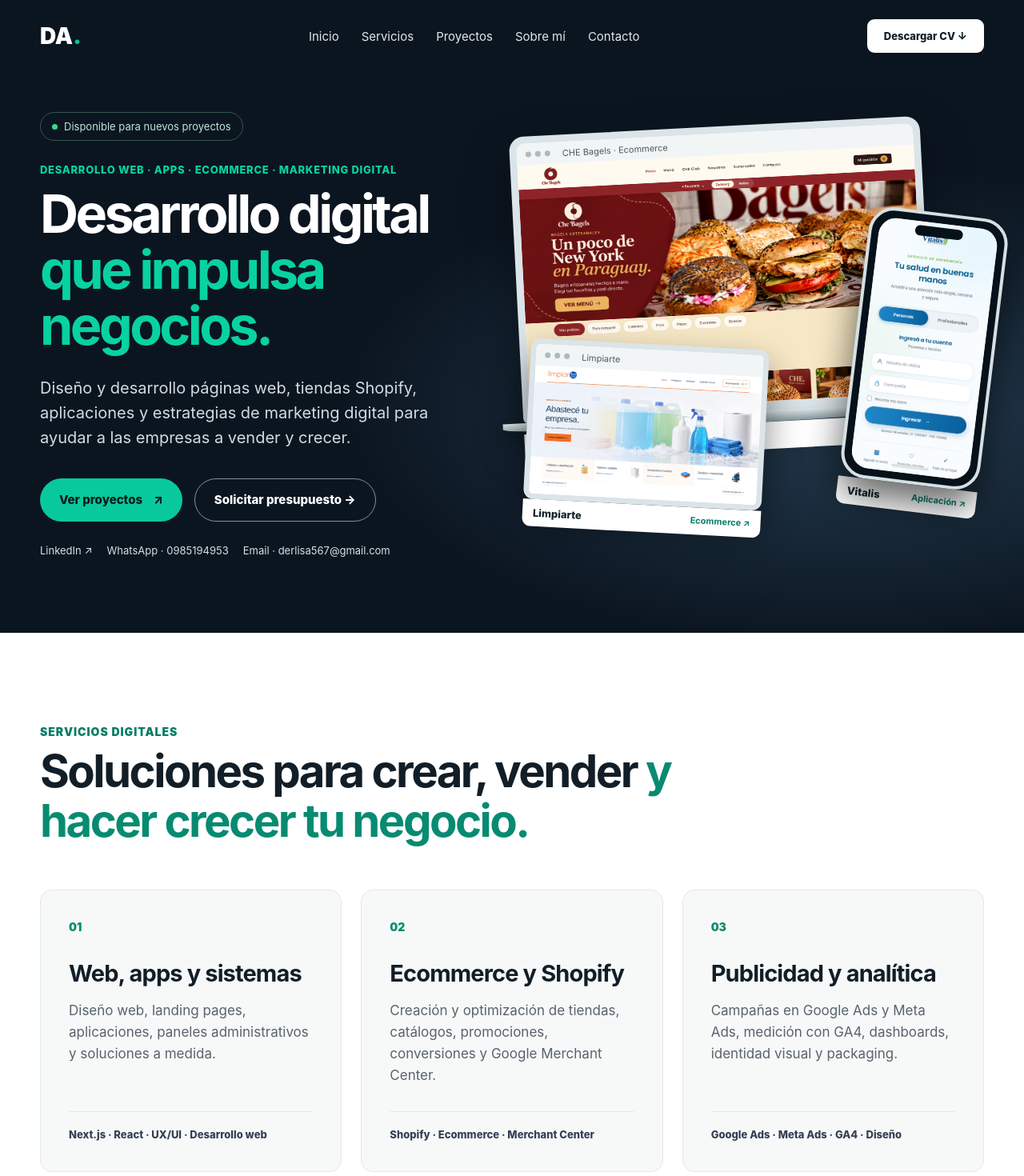
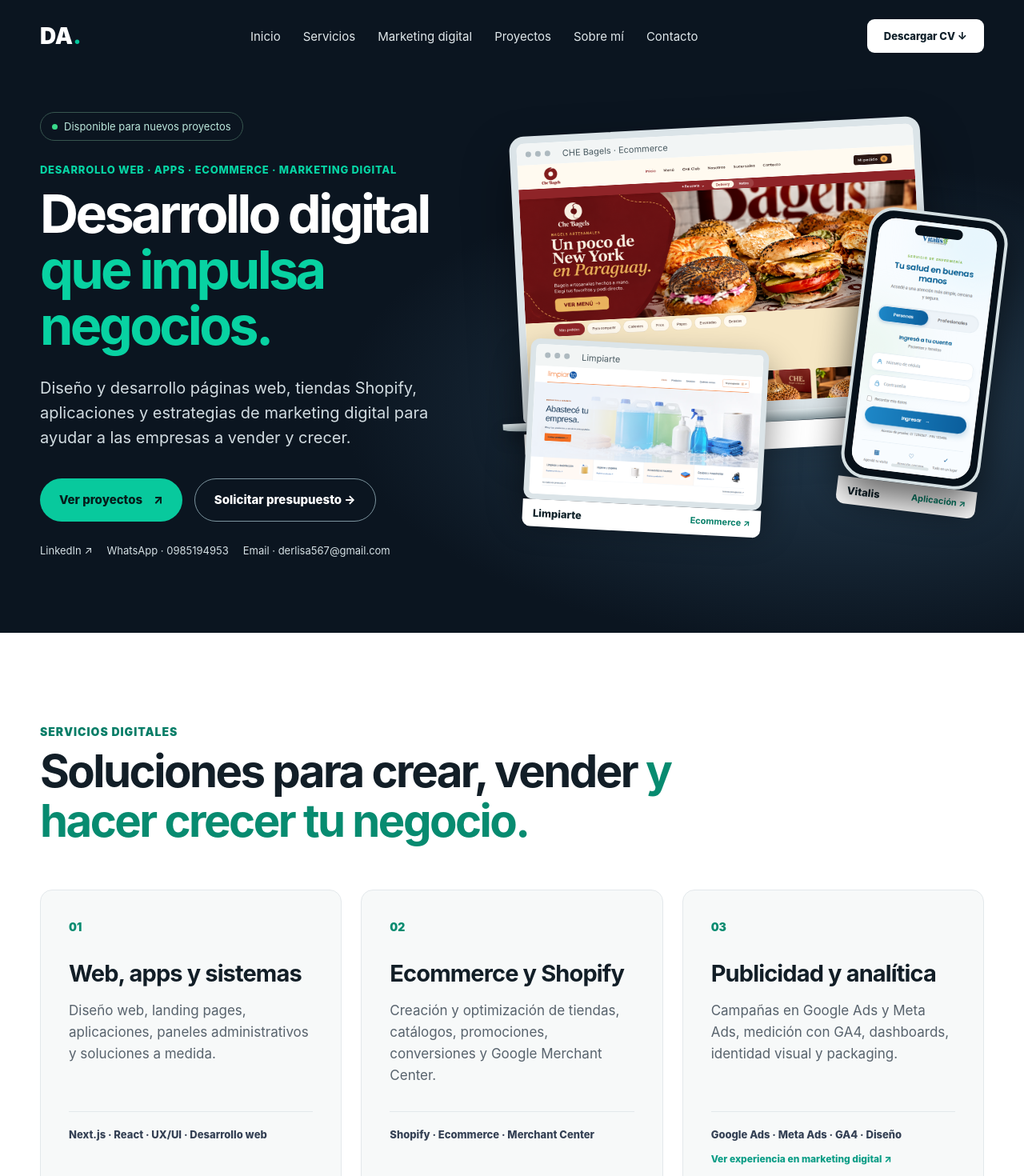
Before and after one commit to equantum-py/Derlis_Aguilera_Alarcon, a Next.js app: page / in a window 1280 px wide. Shown: the top 1470 px of the page at 80% size. Built offline with nearby package versions, Linux system fonts and the light colour scheme; no server answers.

Commit message:
feat: enlazar perfil de marketing digital desde menu y servicios

```diff
--- a/app/page.tsx
+++ b/app/page.tsx
@@ -13,6 +13,7 @@ export default function Home() {
         <nav aria-label="Navegación principal">
           <a href="#inicio">Inicio</a>
           <a href="#servicios">Servicios</a>
+          <a href="/marketing-digital">Marketing digital</a>
           <a href="#proyectos">Proyectos</a>
           <a href="/sobre-mi">Sobre mí</a>
           <a href="#contacto">Contacto</a>
@@ -75,7 +76,7 @@ export default function Home() {
           <div className="rr-profile-grid">
             <Reveal><article><span>01</span><h3>Web, apps y sistemas</h3><p>Diseño web, landing pages, aplicaciones, paneles administrativos y soluciones a medida.</p><div>Next.js · React · UX/UI · Desarrollo web</div></article></Reveal>
             <Reveal><article><span>02</span><h3>Ecommerce y Shopify</h3><p>Creación y optimización de tiendas, catálogos, promociones, conversiones y Google Merchant Center.</p><div>Shopify · Ecommerce · Merchant Center</div></article></Reveal>
-            <Reveal><article><span>03</span><h3>Publicidad y analítica</h3><p>Campañas en Google Ads y Meta Ads, medición con GA4, dashboards, identidad visual y packaging.</p><div>Google Ads · Meta Ads · GA4 · Diseño</div></article></Reveal>
+            <Reveal><article><span>03</span><h3>Publicidad y analítica</h3><p>Campañas en Google Ads y Meta Ads, medición con GA4, dashboards, identidad visual y packaging.</p><div>Google Ads · Meta Ads · GA4 · Diseño</div><a href="/marketing-digital" style={{display:"inline-block",marginTop:12,fontWeight:800,fontSize:12,color:"#0b9d86"}}>Ver experiencia en marketing digital ↗</a></article></Reveal>
           </div>
         </div>
       </section>
```
